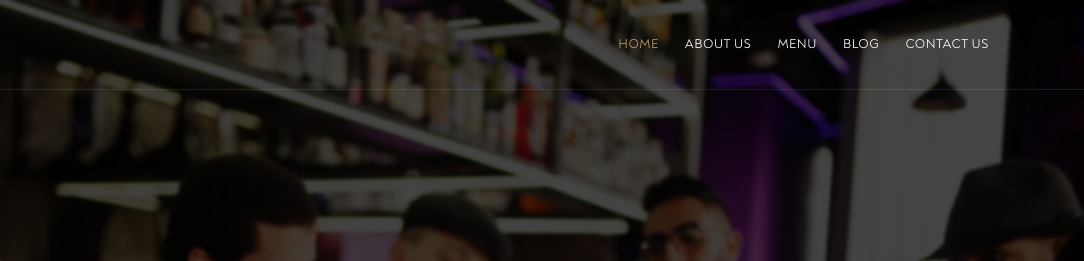
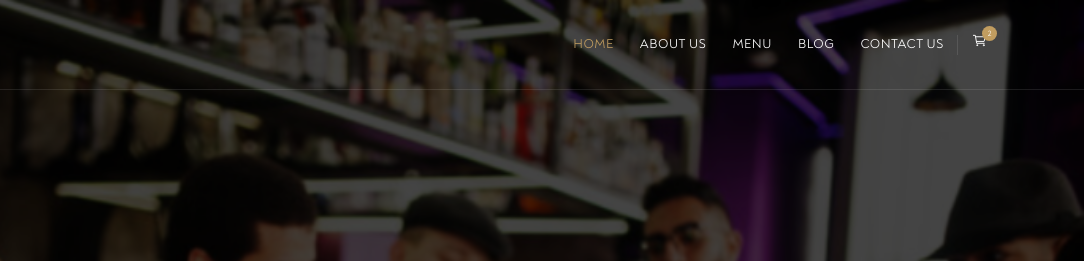
Before and after one commit to Stevejnr03/piano, a plain HTML site: page index.html in a window 1280 px wide. Shown: the top 261 px of the page, 196-1280 px from the left. Drawn offline with nearby package versions, Linux system fonts and the light colour scheme; grey boxes are pictures that could not be loaded; files whose address does not match are found by name; a web font is replaced by a local one.

Commit message:
Update index.html

```diff
--- a/index.html
+++ b/index.html
@@ -101,12 +101,12 @@
                     <li class="nav-item"><a class="nav-link" href="#">Contact Us</a></li>
                 </ul>
                 <!-- Cart -->
-                <!-- <div class="cart">
+                 <div class="cart">
                     <div class="cart-icon">
-                        <span class="icon ti-shopping-cart cursor-pointer"></span>
+                        <span class="icon "><ion-icon name="cart-outline"></ion-icon></span>
                         <div class="mad-count">2</div>
                     </div>
-                    <div class="cart-side">
+                   <!-- <div class="cart-side">
                         <span class="clos ti-close cursor-pointer"></span>
                         <div class="titl">
                             <h6>Your Cart</h6>
```
